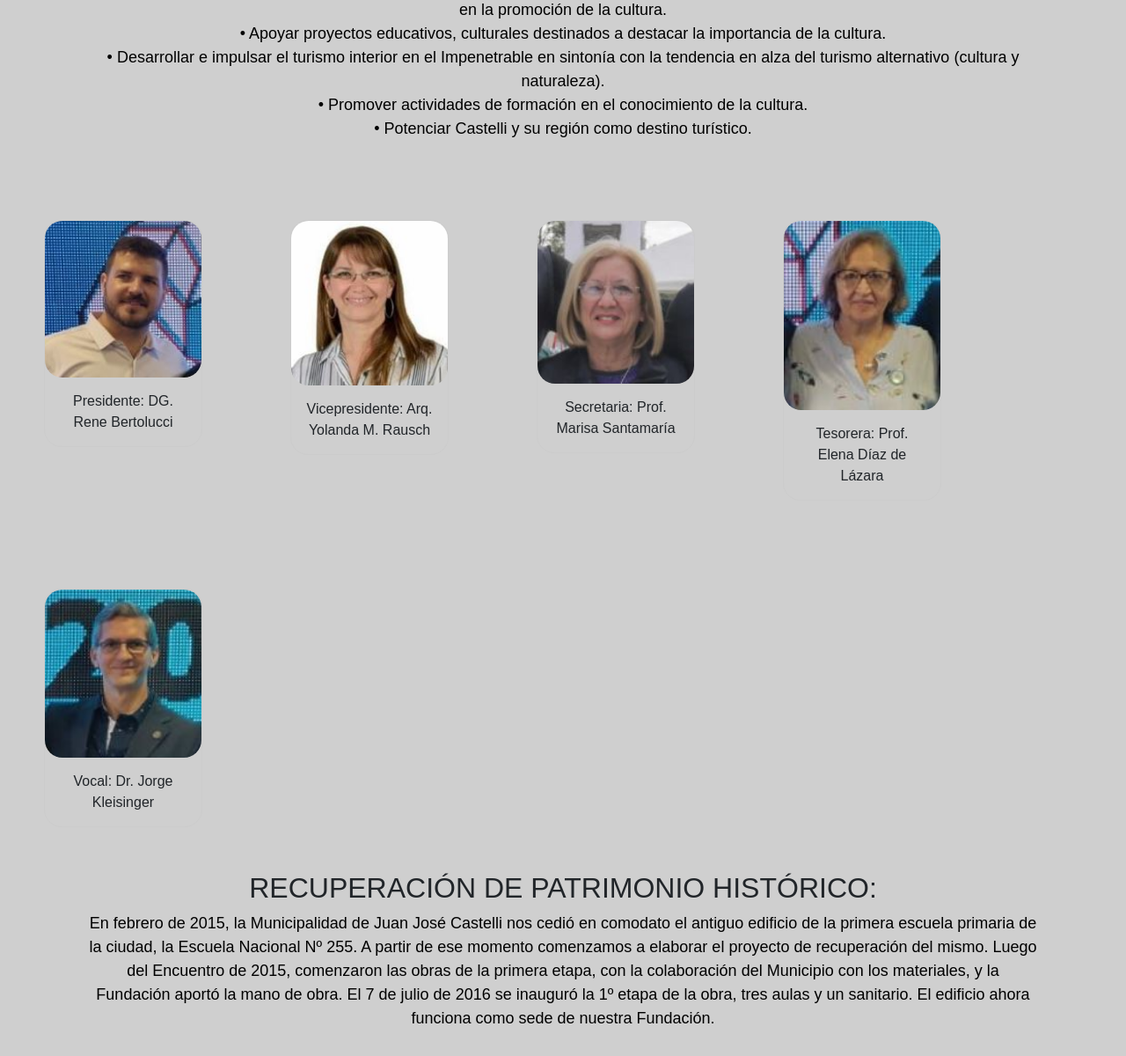
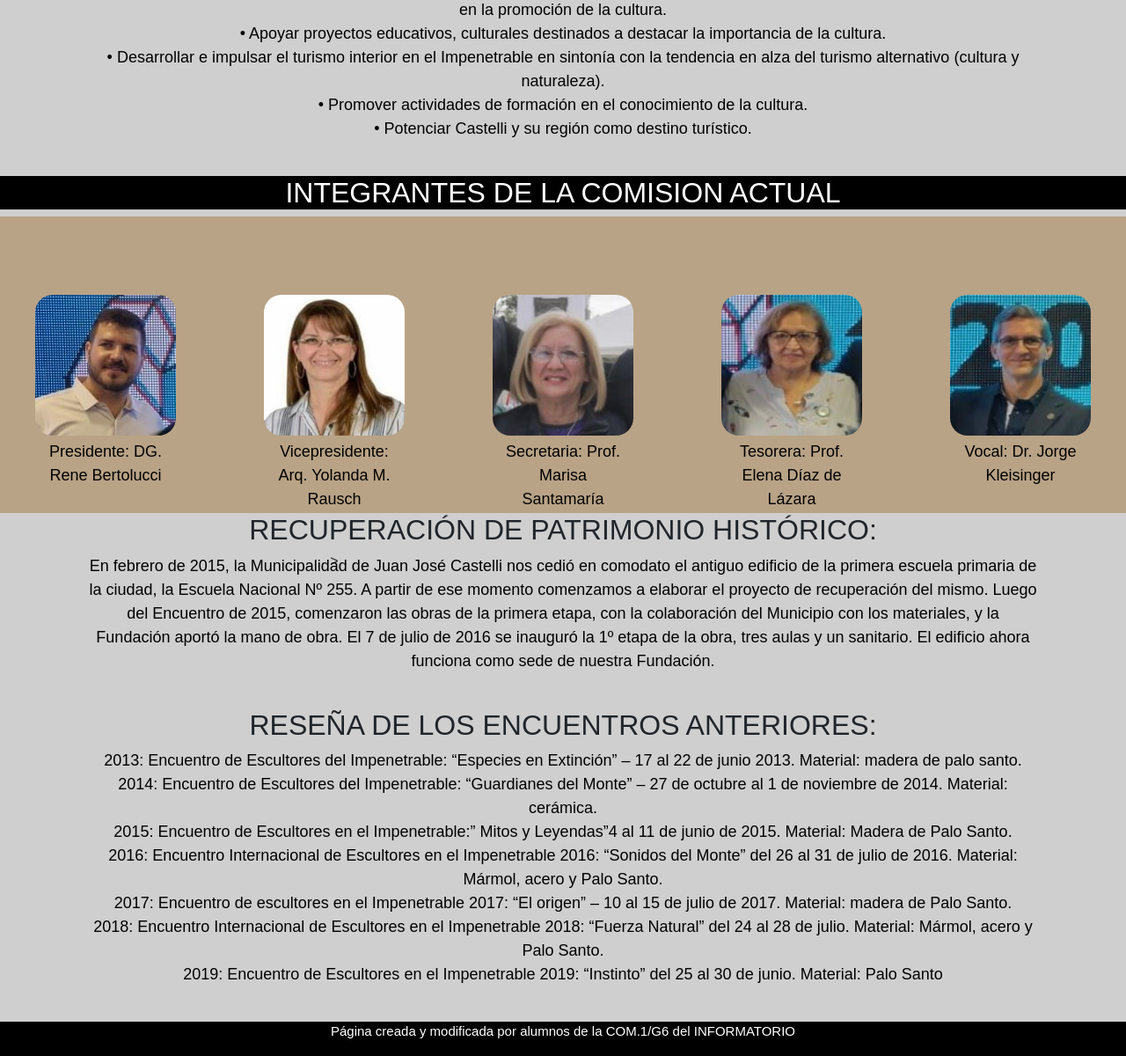
Before and after one commit to NahuelSanchez5/Fundaci-n-Amigos-del-Arte, a Django app: page /Nosotros/ in a window 1280 px wide. Shown: the part 1777-2977 px from the top of the page at 88% size. Run offline with Django 3.2, Linux system fonts and the light colour scheme.

Commit message:
Revision css

```diff
--- a/blog/static/css/main.css
+++ b/blog/static/css/main.css
@@ -152,40 +152,45 @@ footer {
     text-align: center;
 }
 
-
-
-
 .galerias {
-    background-color: rgb(202, 115, 0);
+    padding: 3vw;
+    background-color: rgb(185, 163, 134);
+    display: flex;
+    justify-content: center;
 }
 
-div.galeria {
-  margin: 50px;
-  border: 1px solid #ccc;
-  float: left;
-  width: 180px;
-  border-radius: 20px;
-
+.galeria {
+    margin: 50px;
+    border-radius: 20px;
+    height: 160px;
+    width: 160px;
 }
 
-div.galeria:hover {
-  border: 1px solid rgb(110, 203, 23);
+.galeria:hover {
+  border: 2px solid rgb(43, 15, 221);
   background-color: rgb(138, 155, 121);
-  color: black;
+  border-radius: 20px;
 }
 
-div.galeria img {
-  width: 100%;
-  height: auto;
+.galeria img {
+  width: 160px;
+  height: 160px;
+  align-items: center;
   border-radius: 20px;
-  align-items: center;
 }
 
-div.desc {
-  padding: 15px;
+.nombre {
+  padding: 5px;
   text-align: center;
+  color: rgb(0, 0, 0);
+  box-sizing: content-box;
 }
 
+.integrante {
+    background-color: rgb(0, 0, 0);
+    color: #fff;
+    margin-bottom: none;
+}
 .patrimonio {
     clear: left;
 }
--- a/blog/templates/base.html
+++ b/blog/templates/base.html
@@ -3,7 +3,8 @@
 <html>
 <head>
     <meta charset="utf-8">
-    <meta name="viewport" content="width=device-width, initial-scale=1">
+    <meta name="viewport" content="width=device-width, initial-scale=1.0">
+
 
     <title> Amigos del Arte | {% block titulo %}{% endblock titulo %}</title>
     <link rel="shortcut icon" href="{% static 'img/logo2.png' %}"/>
--- a/blog/templates/t_nosotros.html
+++ b/blog/templates/t_nosotros.html
@@ -66,93 +66,37 @@
 
     </p>
   </article>
+  <article class="integrante">
+      <h2>INTEGRANTES DE LA COMISION ACTUAL</h2>
+  </article>
 
   <section class="galerias">
 
-    <div class="galeria">
-      <a target="_blank" href="{% static 'img/presidente.jpg' %}">
-        <img src="{% static 'img/presidente.jpg' %}" alt="foto_presidente" width="600" height="400">
-      </a>
-      <div class="desc">Presidente: DG. Rene Bertolucci</div>
-    </div>
+    <article class="galeria">
+      <img src="{% static 'img/presidente.jpg' %}" alt="foto_presidente">
+      <p class="nombre">Presidente: DG. Rene Bertolucci</p>
+    </article>
 
-    <div class="galeria">
-      <a target="_blank" href="{% static 'img/vicepresidente.jpg' %}">
-        <img src="{% static 'img/vicepresidente.jpg' %}"  alt="foto_vicepresidente" width="600" height="400">
-      </a>
-      <div class="desc">Vicepresidente: Arq. Yolanda M. Rausch</div>
-    </div>
+    <article class="galeria">
+      <img src="{% static 'img/vicepresidente.jpg' %}"  alt="foto_vicepresidente">
+      <p class="nombre">Vicepresidente: Arq. Yolanda M. Rausch</p>>
+    </article>
 
-    <div class="galeria">
-      <a target="_blank" href="{% static 'img/secretaria.jpg' %}">
-        <img src="{% static 'img/secretaria.jpg' %}"  alt="foto_secretaria" width="600" height="400">
-      </a>
-      <div class="desc">Secretaria: Prof. Marisa Santamaría</div>
-    </div>
+    <article class="galeria">
+        <img src="{% static 'img/secretaria.jpg' %}"  alt="foto_secretaria">
+      <p class="nombre">Secretaria: Prof. Marisa Santamaría</p>
+    </article>
 
-    <div class="galeria">
-      <a target="_blank" href="{% static 'img/tesorera1.jpg' %}" >
-        <img src="{% static 'img/tesorera1.jpg' %}"  alt="foto_tesorera" width="600" height="400">
-      </a>
-      <div class="desc">Tesorera: Prof. Elena Díaz de Lázara</div>
-    </div>
+    <article class="galeria">
+        <img src="{% static 'img/tesorera1.jpg' %}"  alt="foto_tesorera">
+      <p class="nombre">Tesorera: Prof. Elena Díaz de Lázara</p>
+    </article>
 
-    <div class="galeria">
-      <a target="_blank" href="{% static 'img/vocal.jpg' %}" ></a>
-      <img src="{% static 'img/vocal.jpg' %}"  alt="foto_vocal"  alt="foto_tesorera" width="600" height="400">
-      </a>
-      <div class="desc">Vocal: Dr. Jorge Kleisinger</div>
-    </div>
+    <article class="galeria">
+      <img src="{% static 'img/vocal.jpg' %}"  alt="foto_vocal"  alt="foto_tesorera">
+      <p class="nombre">Vocal: Dr. Jorge Kleisinger</p>
+    </article>
   </section>
-
-<!--
-  <section class="integrantes">
-    <h3>CONFORMACIÓN ACTUAL DE LA COMISIÓN:</h3>
-    <ul>
-      <li>
-        <img src="{% static 'img/presidente.jpg' %}" alt="foto_presidente" width="50px" height="50px">
-        Presidente: DG. Rene Bertolucci
-      </li>
-      <li>
-        <img src="{% static 'img/vicepresidente.jpg' %}"  alt="foto_vicepresidente" width="50px" height="50spx">
-        Vicepresidente: Arq. Yolanda M. Rausch
-      </li>
-      <li>
-        <img src="{% static 'img/secretaria.jpg' %}"  alt="foto_secretaria" width="50px" height="50spx">
-        Secretaria: Prof. Marisa Santamaría
-
-      </li>
-      <li>
-        <img src="{% static 'img/tesorera1.jpg' %}"  alt="foto_tesorera" width="50px" height="50spx">
-        Tesorera: Prof. Elena Díaz de Lázara
-      </li>
-      <li>
-        <img src="{% static 'img/vocal.jpg' %}"  alt="foto_vocal" width="50px" height="50spx">
-        Vocal: Dr. Jorge Kleisinger
-      </li>
-    </ul>
-  </section>
-
-
-  <br>
-  <br>
-  <br>
-  <br>
-  <br>
-  <br>
-  <br>
-  <br>
-  <br>
-  <br>
-  <br>
-  <br>
-  <br>
-  <br>
-  <br>
-
-
-  Arreglar el br, porque el texto recuperación de patrimonio historico queda pegado a las fotos.
--->
 
   <section class="patrimonio">
     <article>
```
